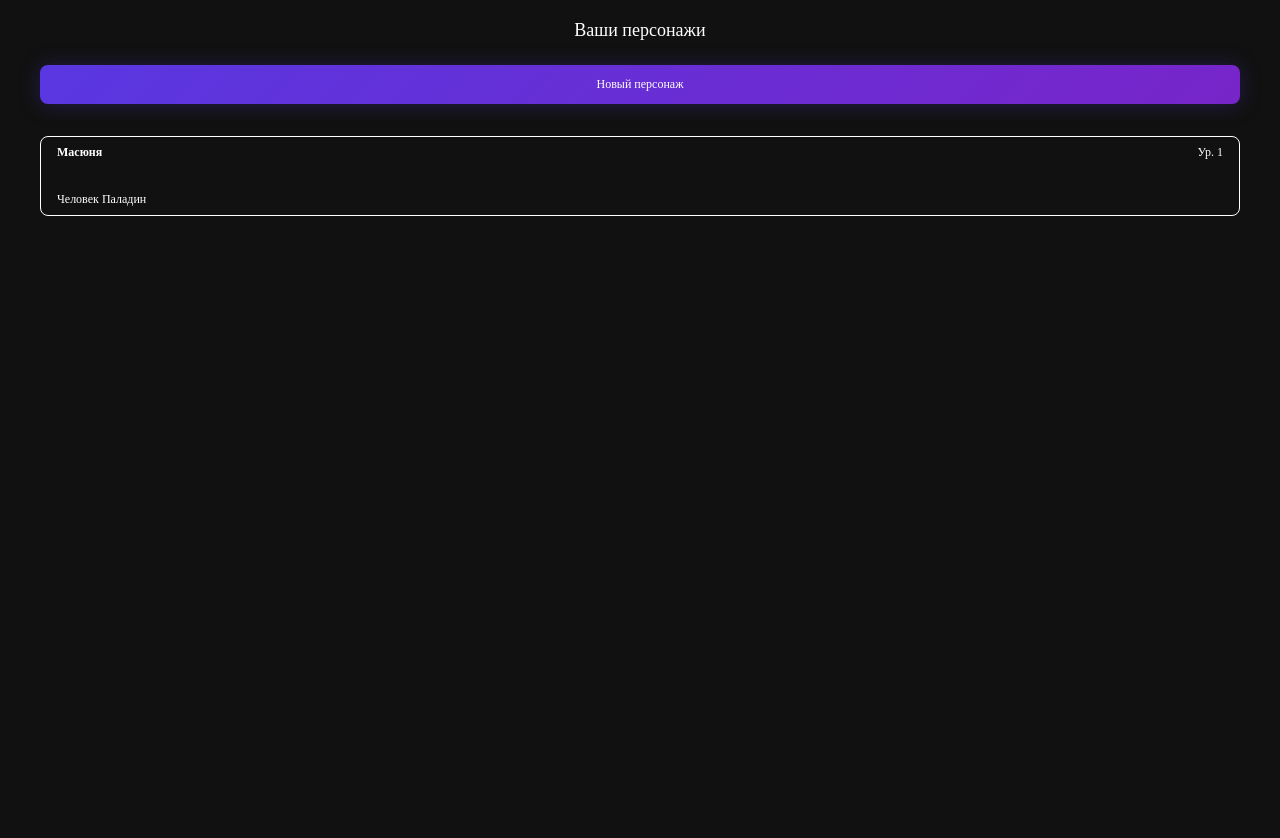
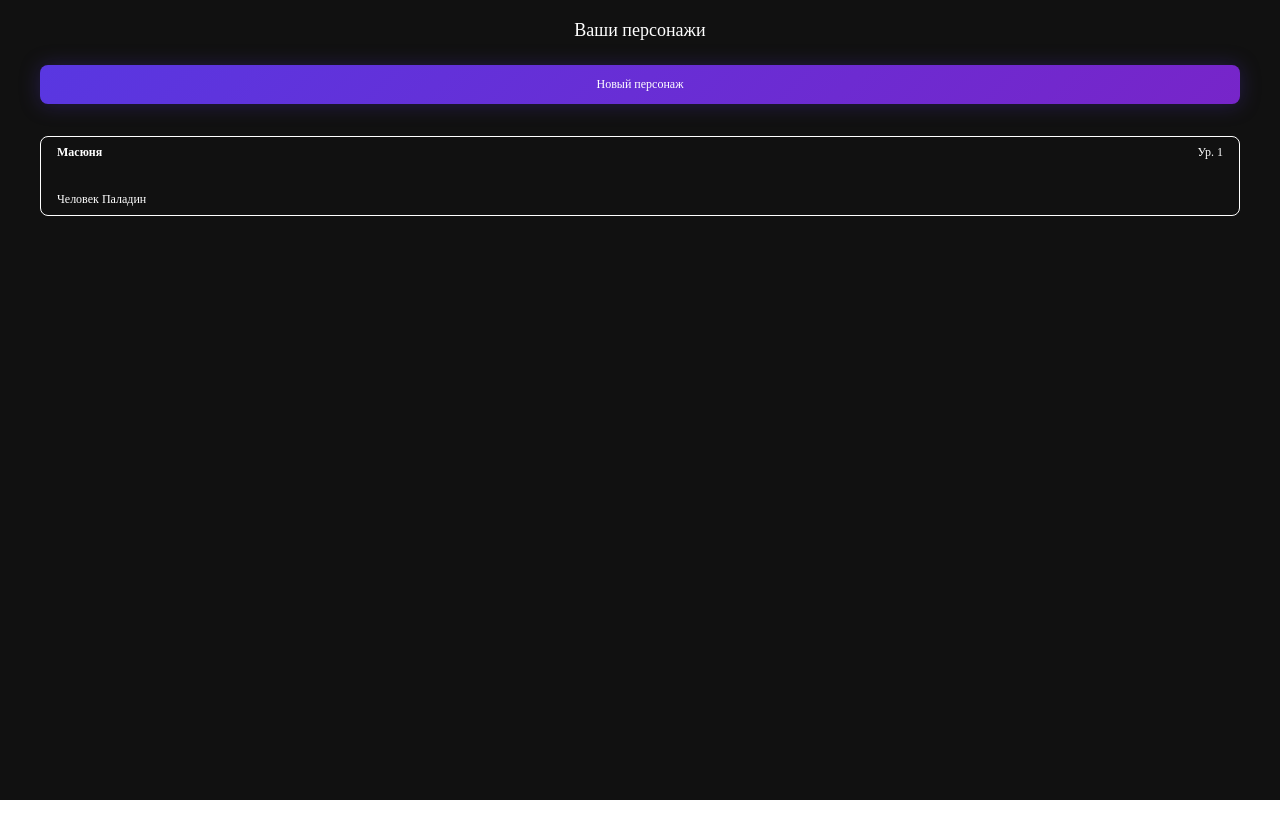
Before and after one commit to bruhlord-s/dnd-characters, a React (Create React App) app: page / in a window 1280 px wide. After the commit the page ends 800 px from the top, so only its background shows below. Built offline with nearby package versions, Linux system fonts and the light colour scheme; a web font is replaced by a local one.

Commit message:
fixed styles, so scroll on user charcters works fine

```diff
--- a/src/assets/css/base.css
+++ b/src/assets/css/base.css
@@ -23,6 +23,12 @@
 body {
   font-family: "Vollkorn SC", serif;
   color: var(--text-color);
+
+  height: 100vh;
+}
+
+#root {
+  height: 100%;
 }
 
 h1 {
--- a/src/assets/css/baseLayout.module.css
+++ b/src/assets/css/baseLayout.module.css
@@ -3,5 +3,5 @@
   padding: 20px 40px;
 
   min-width: 100vw;
-  min-height: 100vh;
+  height: 100%;
 }
--- a/src/assets/css/characterCard.module.css
+++ b/src/assets/css/characterCard.module.css
@@ -11,6 +11,8 @@
   display: flex;
   flex-direction: column;
   justify-content: space-between;
+
+  flex-shrink: 0;
 }
 
 .characterCard__top {
--- a/src/assets/css/homePage.module.css
+++ b/src/assets/css/homePage.module.css
@@ -4,5 +4,5 @@
   align-items: center;
 
   gap: 24px;
-  height: 100vh;
+  height: 100%;
 }
--- a/src/assets/css/userCharacters.module.css
+++ b/src/assets/css/userCharacters.module.css
@@ -15,6 +15,5 @@
   gap: 20px;
 
   overflow-y: auto;
-
   flex: 1;
 }
--- a/src/components/UserCharacters.tsx
+++ b/src/components/UserCharacters.tsx
@@ -41,8 +41,6 @@ const UserCharacters: FC = () => {
     console.log("handled")
   }
 
-  // TODO: fix overflow-y, so title and button
-  //       will be fixed at the top
   return (
     <div className={styles.userCharacters}>
       <Button text="Новый персонаж" onClick={handleNewButton} />
--- a/src/store/userCharacters.ts
+++ b/src/store/userCharacters.ts
@@ -1,7 +1,6 @@
 import { atom } from "recoil"
 import { Character } from "../types/Character"
 
-// TODO: move mock characters to /api folder
 export const userCharactersState = atom({
   key: "UserCharacters",
   default: [] as Character[],
```
